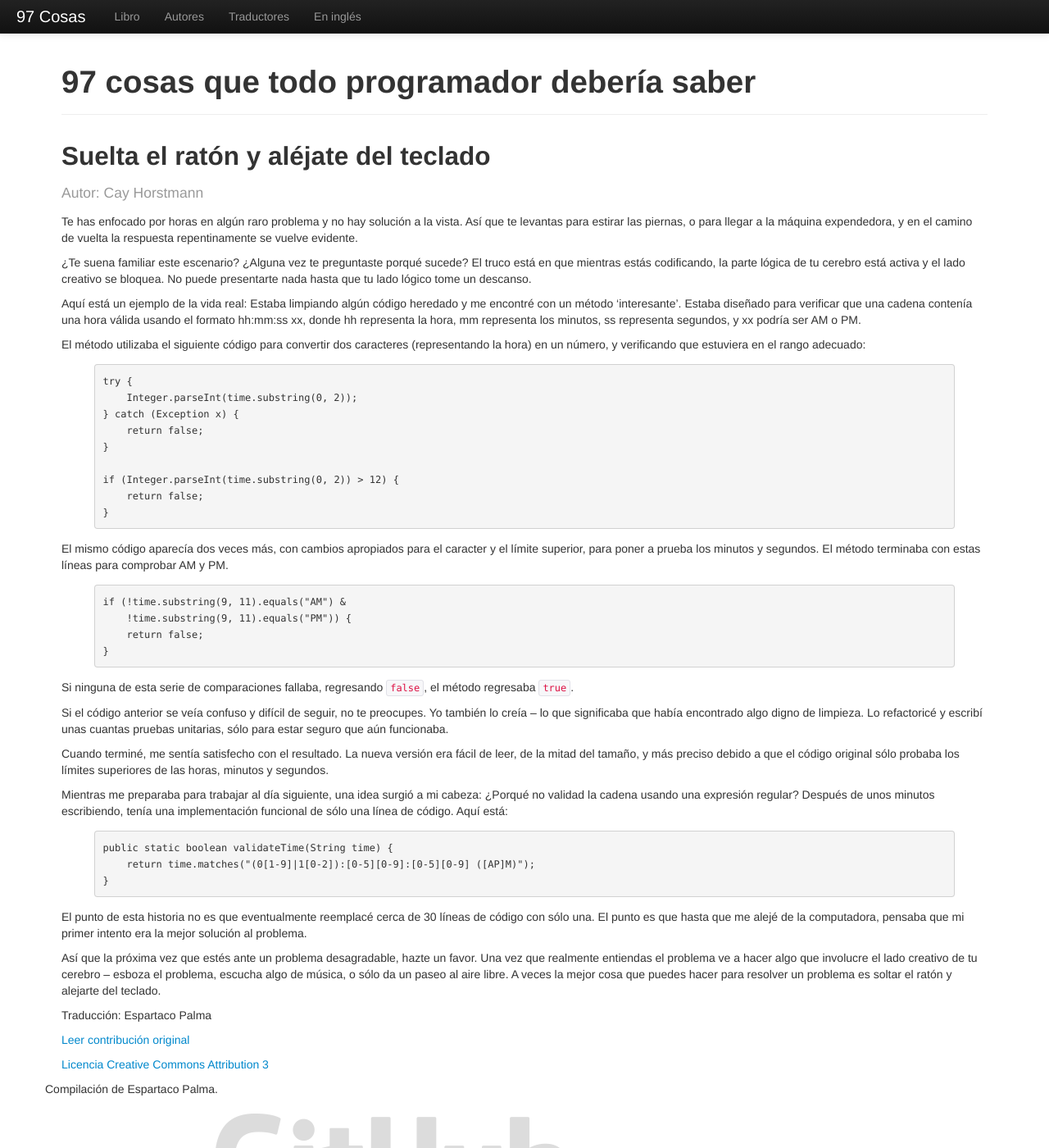
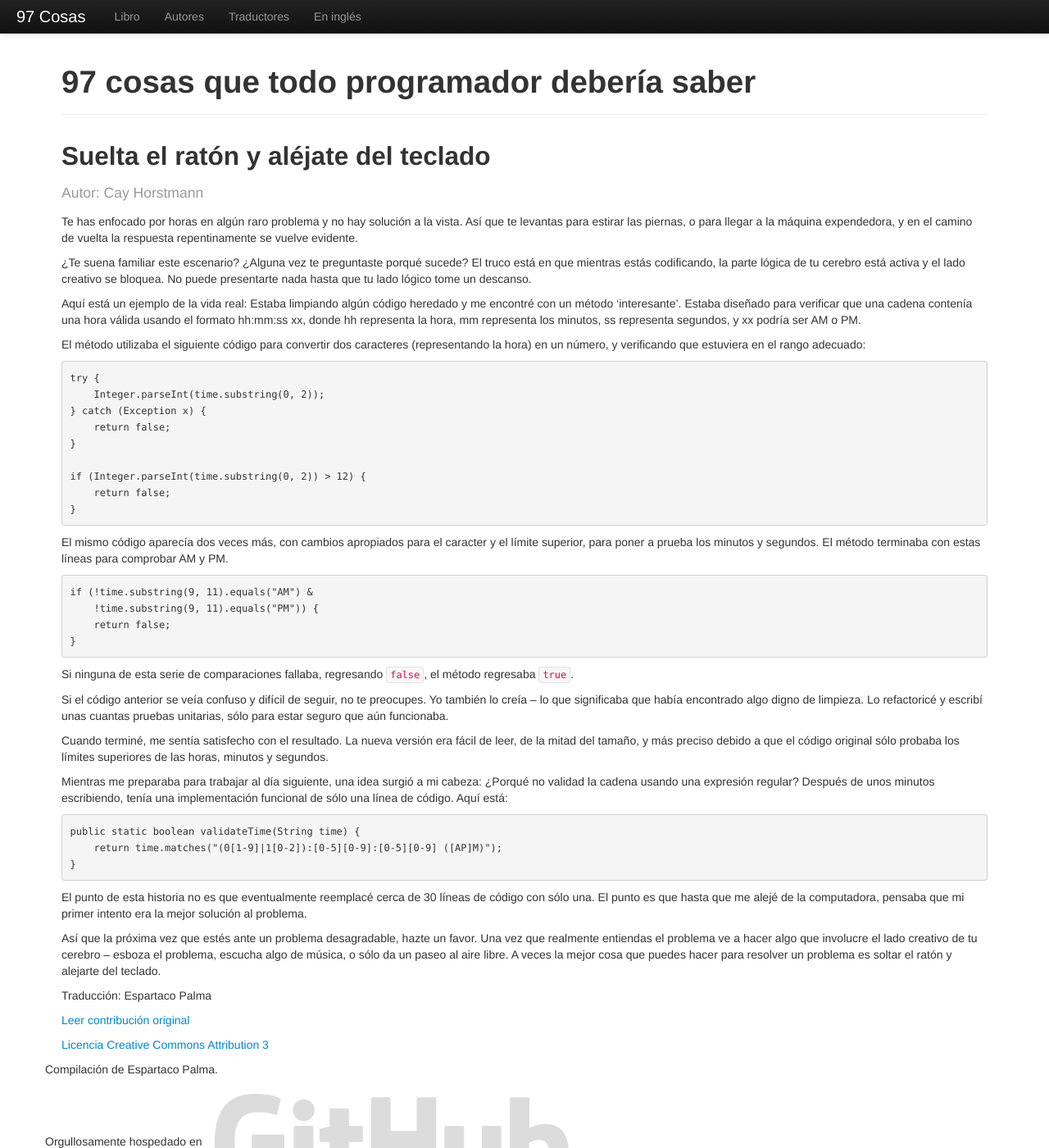
Before and after one commit to esparta/97cosas, a Jekyll site: the page built from libro/suelta-raton-alejate-teclado.md, in a window 1280 px wide and 1400 px high. Shown: the whole window at 82% size. Built offline with Jekyll 4.4.1, drawn with Linux system fonts in a browser that asks for light colours.

Commit message:
No more {% highligh % }

```diff
--- a/libro/suelta-raton-alejate-teclado.md
+++ b/libro/suelta-raton-alejate-teclado.md
@@ -14,30 +14,25 @@ Aquí está un ejemplo de la vida real: Estaba limpiando algún código heredado
 
 El método utilizaba el siguiente código para convertir dos caracteres (representando la hora) en un número, y verificando que estuviera en el rango adecuado:
 
-{% highlight java %}
+    try {
+        Integer.parseInt(time.substring(0, 2));
+    } catch (Exception x) {
+        return false;
+    }
 
-try {
-    Integer.parseInt(time.substring(0, 2));
-} catch (Exception x) {
-    return false;
-}
+    if (Integer.parseInt(time.substring(0, 2)) > 12) {
+        return false;
+    }
 
-if (Integer.parseInt(time.substring(0, 2)) > 12) {
-    return false;
-}
-
-{% endhighlight %}
 
 El mismo código aparecía dos veces más, con cambios apropiados para el caracter y el límite superior, para poner a prueba los minutos y segundos. El método terminaba con estas líneas para comprobar AM y PM.
 
-{% highlight java %}
 
-if (!time.substring(9, 11).equals("AM") &
-    !time.substring(9, 11).equals("PM")) {
-    return false;
-}
+    if (!time.substring(9, 11).equals("AM") &
+        !time.substring(9, 11).equals("PM")) {
+        return false;
+    }
 
-{% endhighlight %}
 
 Si ninguna de esta serie de comparaciones fallaba, regresando `false`, el método regresaba `true`.
 
@@ -47,13 +42,11 @@ Cuando terminé, me sentía satisfecho con el resultado. La nueva versión era f
 
 Mientras me preparaba para trabajar al día siguiente, una idea surgió a mi cabeza: ¿Porqué no validad la cadena usando una expresión regular? Después de unos minutos escribiendo, tenía una implementación funcional de sólo una línea de código. Aquí está:
 
-{% highlight java %}
 
-public static boolean validateTime(String time) {
-    return time.matches("(0[1-9]|1[0-2]):[0-5][0-9]:[0-5][0-9] ([AP]M)");
-}
+    public static boolean validateTime(String time) {
+        return time.matches("(0[1-9]|1[0-2]):[0-5][0-9]:[0-5][0-9] ([AP]M)");
+    }
 
-{% endhighlight %}
 
 El punto de esta historia no es que eventualmente reemplacé cerca de 30 líneas de código con sólo una. El punto es que hasta que me alejé de la computadora, pensaba que mi primer intento era la mejor solución al problema.
 
```
Also changed, not shown: libro/aprende-decir-hola-mundo.md (+7 -11 lines), libro/conoce-tu-ide.md (+1 -3 lines), libro/escribe-funciones-con-ejemplos.md (+5 -10 lines), libro/principio-responsabilidad-unica.md (+9 -12 lines), libro/usa-algoritmo-estructura-de-datos-correcto.md (+7 -13 lines).
